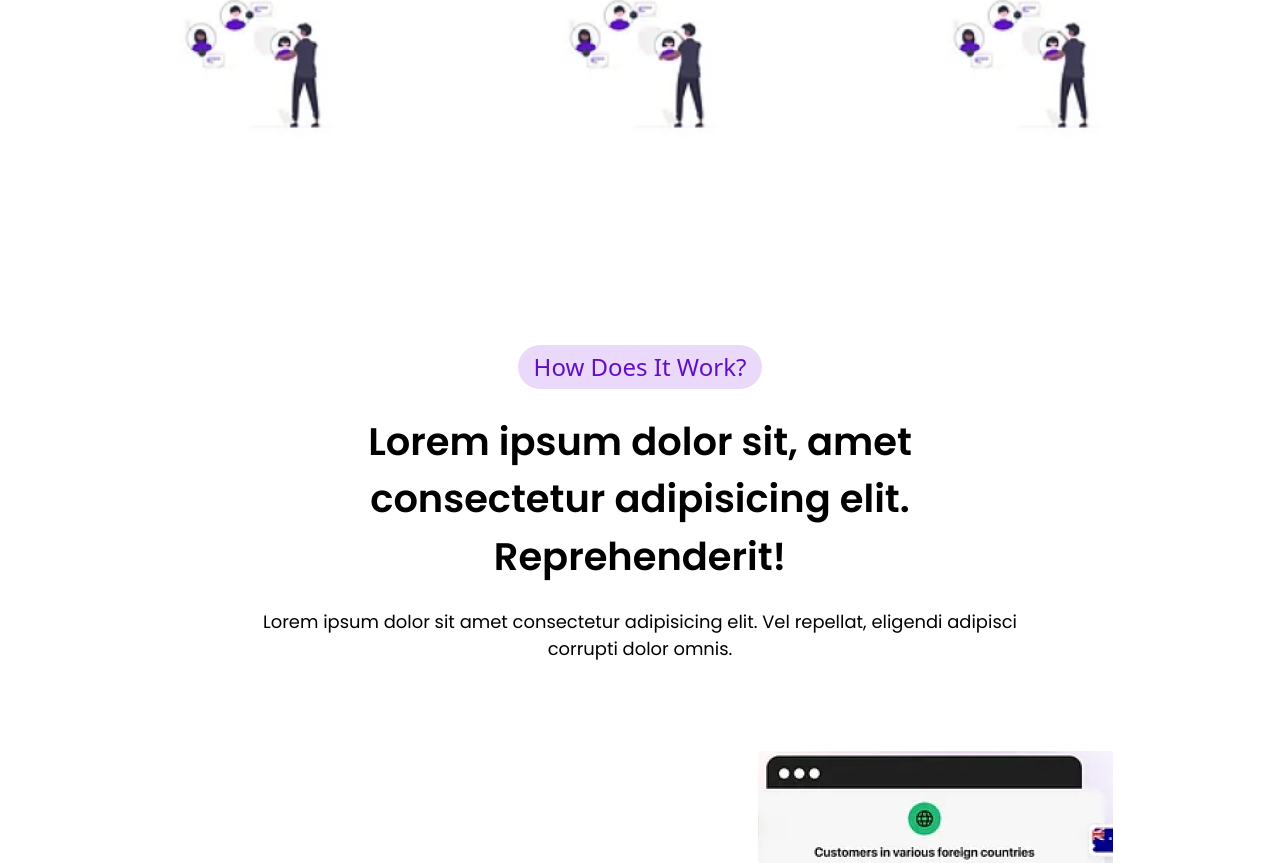
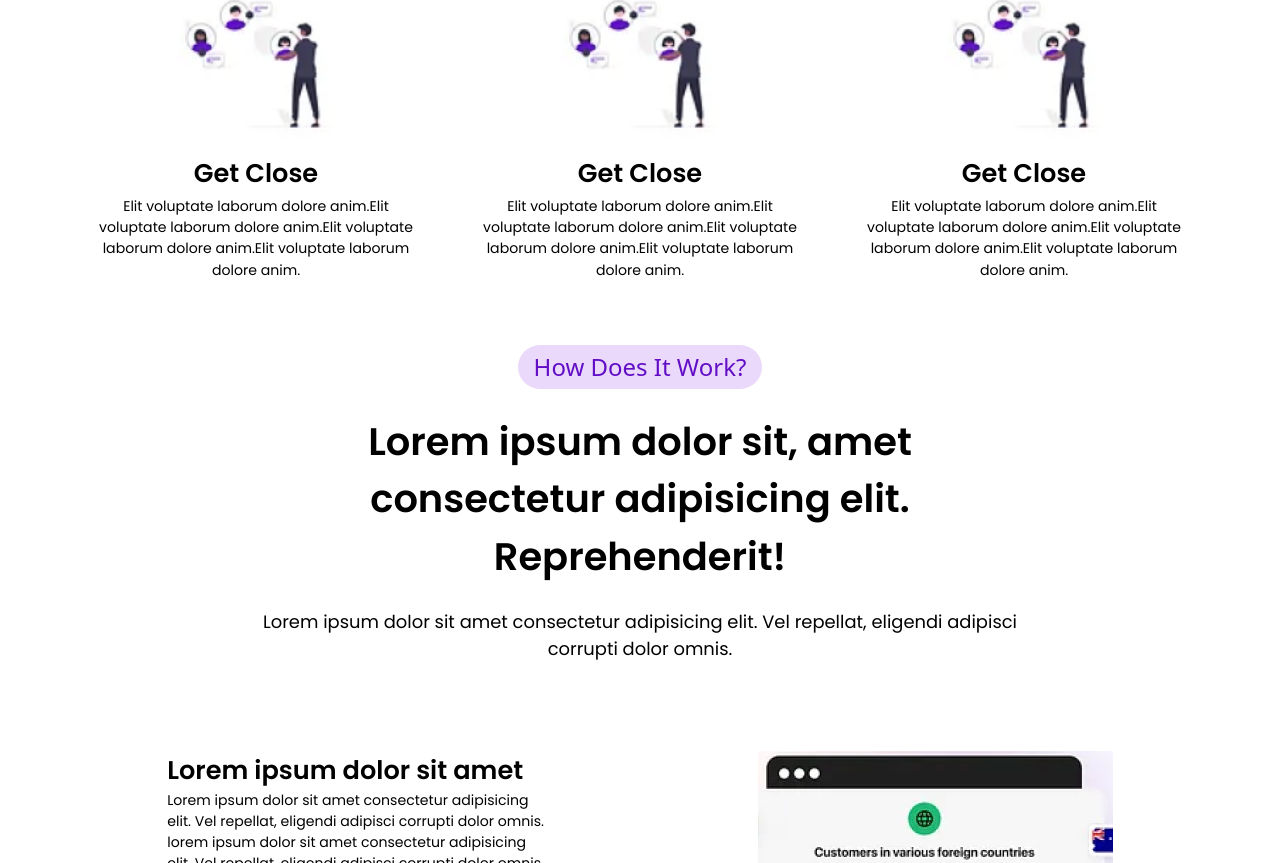
Before and after one commit to onipinaka/Unnati-E-Cell, a React (Vite) app: page / in a window 1280 px wide. Shown: the part 497-1360 px from the top of the page. Built offline with nearby package versions, Linux system fonts and the light colour scheme.

Commit message:
fixed minor issues

```diff
--- a/src/components/BriefInfo.jsx
+++ b/src/components/BriefInfo.jsx
@@ -5,8 +5,8 @@ function BriefInfo({icon, title, description}) {
     <>
       <div className='flex flex-col w-[80vw] lg:w-[25vw] justify-center items-center gap-1'>
         <img className='mb-2 w-[60%] h-auto' src={icon} alt="" />
-        <p className='text-center font-semibold font-primary mb-2 text-[clamp(1.5rem,2vw,2.125rem)]'>{title}</p>
-        <p className='text-center font-normal font-primary text-[clamp(0.8rem,1.1vw,1.5rem)]'>{description}</p>
+        <p className='text-center font-semibold font-primary mb-2 text-black text-[clamp(1.5rem,2vw,2.125rem)]'>{title}</p>
+        <p className='text-center font-normal font-primary text-black text-[clamp(0.8rem,1.1vw,1.5rem)]'>{description}</p>
       </div>
     </>
   );
--- a/src/components/DetailInfo.jsx
+++ b/src/components/DetailInfo.jsx
@@ -6,8 +6,8 @@ function DetailInfo({title, description, reverse}) {
     <>
         <div style={reverse? {flexDirection: "row-reverse"}: {}} className='flex flex-row w-full justify-around '>
             <div className='lg:max-w-[30vw]'>
-              <p className='text-start font-semibold font-primary mb-2 text-[clamp(1.5rem,2vw,2.125rem)]'>{title}</p>
-              <p className='text-start font-normal font-primary text-[clamp(0.8rem,1.1vw,1.5rem)]'>{description}</p>
+              <p className='text-start font-semibold font-primary mb-2 text-black text-[clamp(1.5rem,2vw,2.125rem)]'>{title}</p>
+              <p className='text-start font-normal font-primary text-black text-[clamp(0.8rem,1.1vw,1.5rem)]'>{description}</p>
             </div>
             <div>
               <img src={img} alt="" />
```
